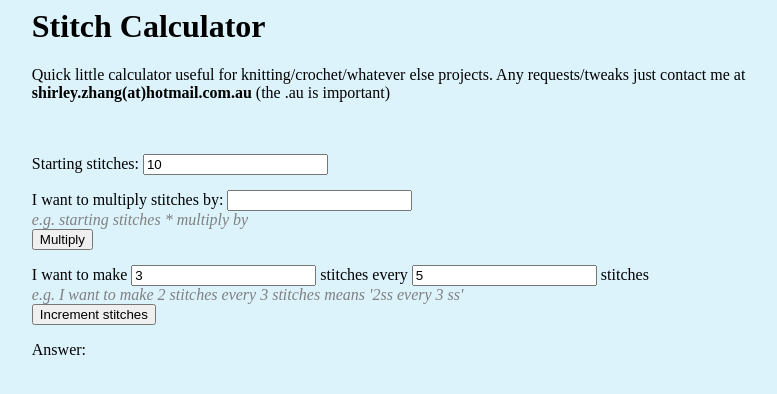
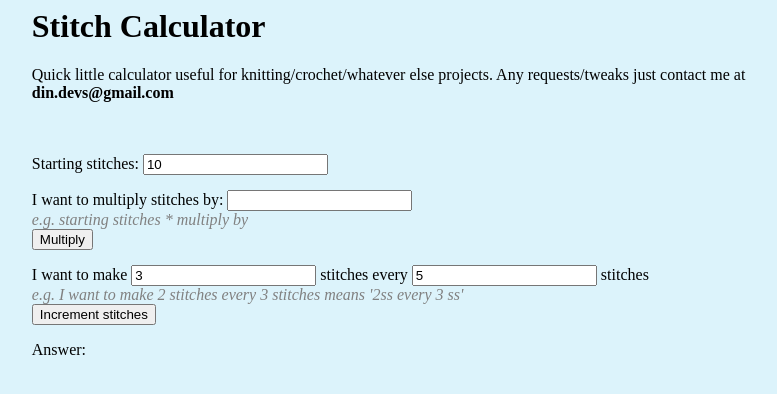
Before and after one commit to ShirleyZ/stitch-counter, a plain HTML site: page index.html in a window 1280 px wide. Shown: the whole page, without its empty margins (229-1006 px from the left). Drawn offline with Linux system fonts and the light colour scheme.

Commit message:
changed email x:

```diff
--- a/index.html
+++ b/index.html
@@ -21,7 +21,7 @@
 <div style="width:60%;margin: auto;">
 		<h1>Stitch Calculator</h1>
 		<p>
-			Quick little calculator useful for knitting/crochet/whatever else projects. Any requests/tweaks just contact me at <b>shirley.zhang(at)hotmail.com.au</b> (the .au is important)
+			Quick little calculator useful for knitting/crochet/whatever else projects. Any requests/tweaks just contact me at <b>din.devs@gmail.com</b>
 		</p>
 		<br>
 		<br>
```
